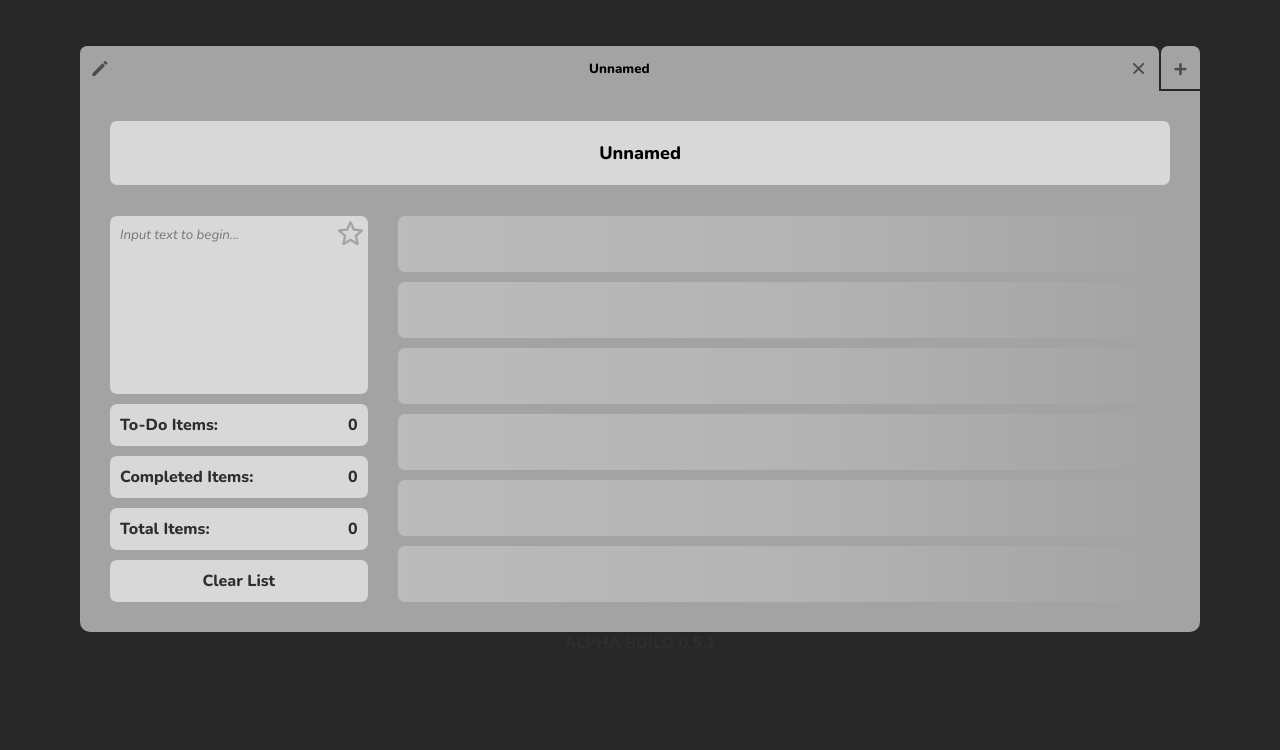
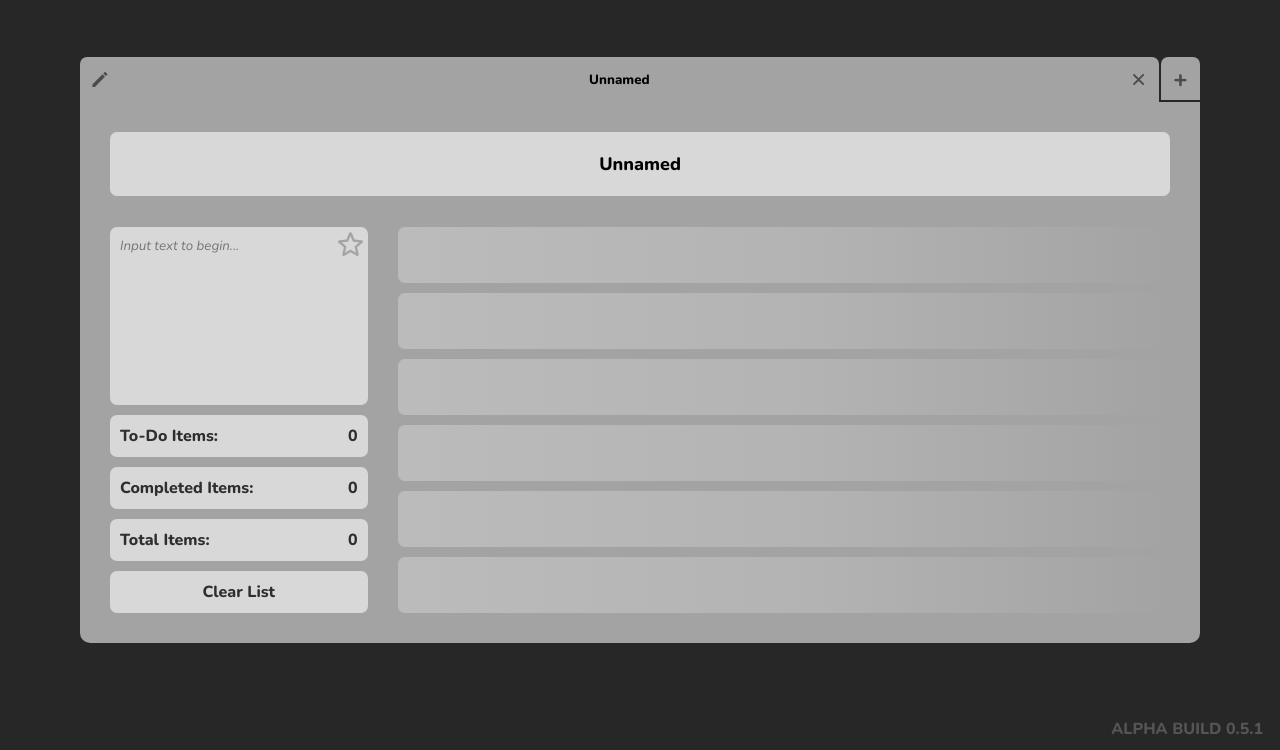
Before and after one commit to Hexy32/To-Do-List, a website built with webpack: page index.html in a window 1280 px wide. Shown: the part 50-800 px from the top of the page. Built offline with nearby package versions, Linux system fonts and the light colour scheme.

Commit message:
Added build number

```diff
--- a/index.html
+++ b/index.html
@@ -86,7 +86,7 @@
          <template id="placeholder-item">
            <li class="placeholder-item item">
          </template>
-         <p>ALPHA BUILD 0.5.1</p>
+         <p class="build-version">ALPHA BUILD 0.5.1</p>
      </main>
   </body>
 </html>
--- a/sass/components/main.scss
+++ b/sass/components/main.scss
@@ -10,6 +10,13 @@
   color: var(--text-color);
 
   @import 'tab_list';
+
+  .build-version {
+    position: absolute;
+    bottom: 10px;
+    right: 17px;
+    color: #555;
+  }
 
   .content-wrapper {
     background-color: var(--box-color);
```
